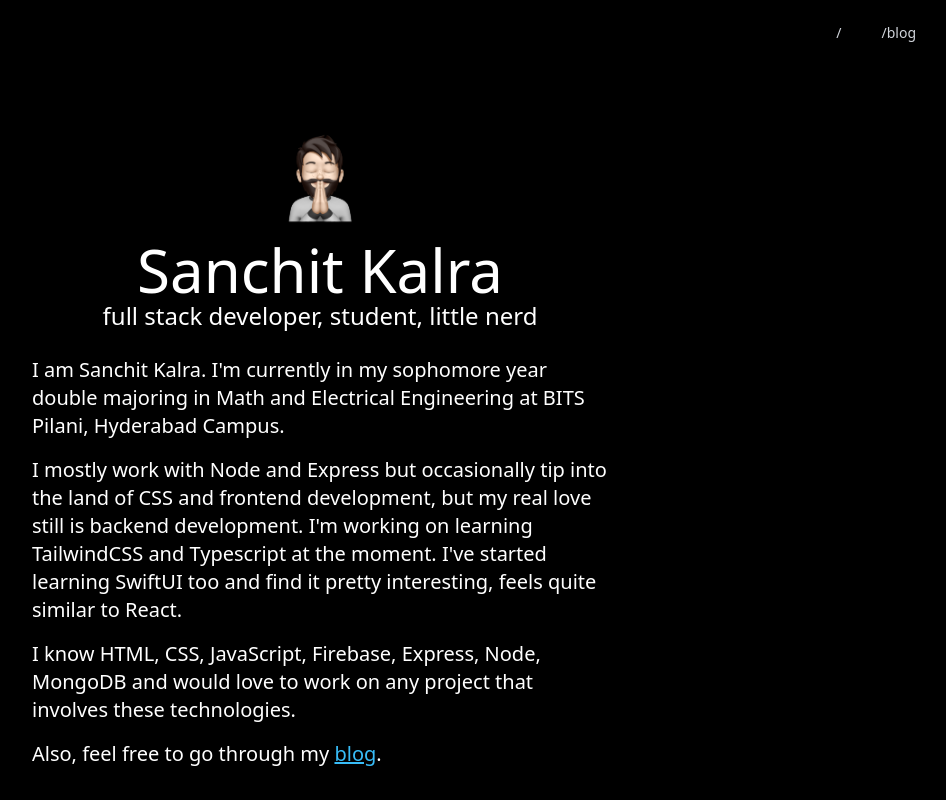
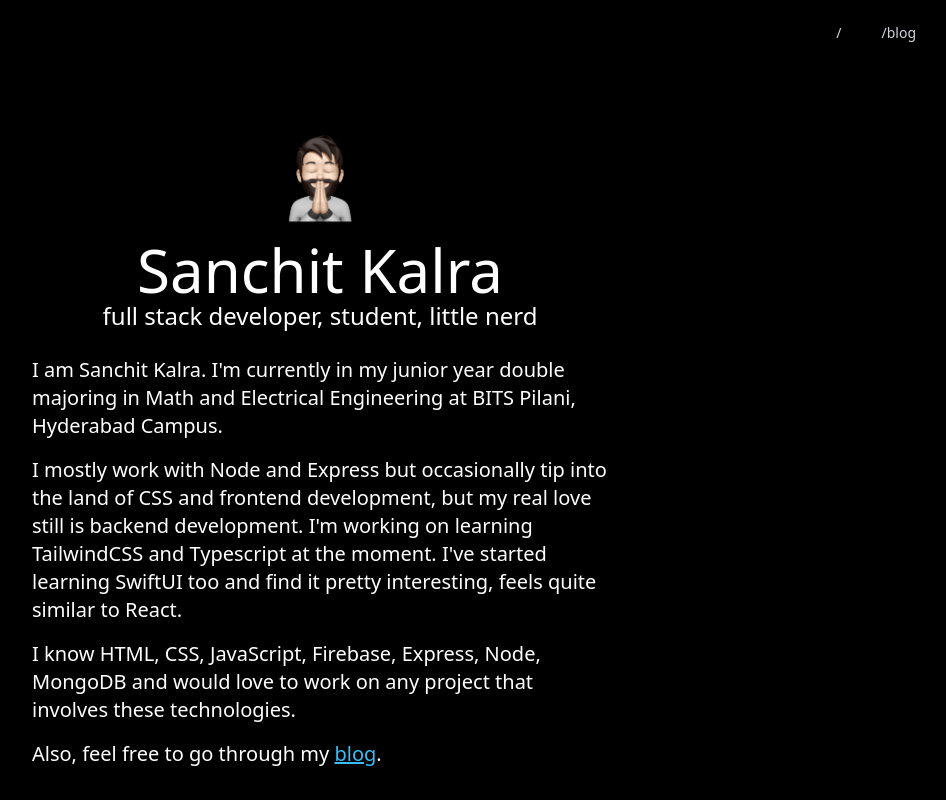
Before and after one commit to sanchitkalra/personal-website, a Next.js app: page / in a window 1280 px wide. Shown: the top 800 px of the page, without its empty margins (320-1266 px from the left). Built offline with nearby package versions, Linux system fonts and the light colour scheme.

Commit message:
Update year of study

```diff
--- a/pages/index.jsx
+++ b/pages/index.jsx
@@ -39,7 +39,7 @@ export default function Home() {
 
         <div className="grid max-w-xl flex-auto text-xl">
           <p className="py-2">
-            I am Sanchit Kalra. I'm currently in my sophomore year double
+            I am Sanchit Kalra. I'm currently in my junior year double
             majoring in Math and Electrical Engineering at BITS Pilani,
             Hyderabad Campus.
           </p>
```
